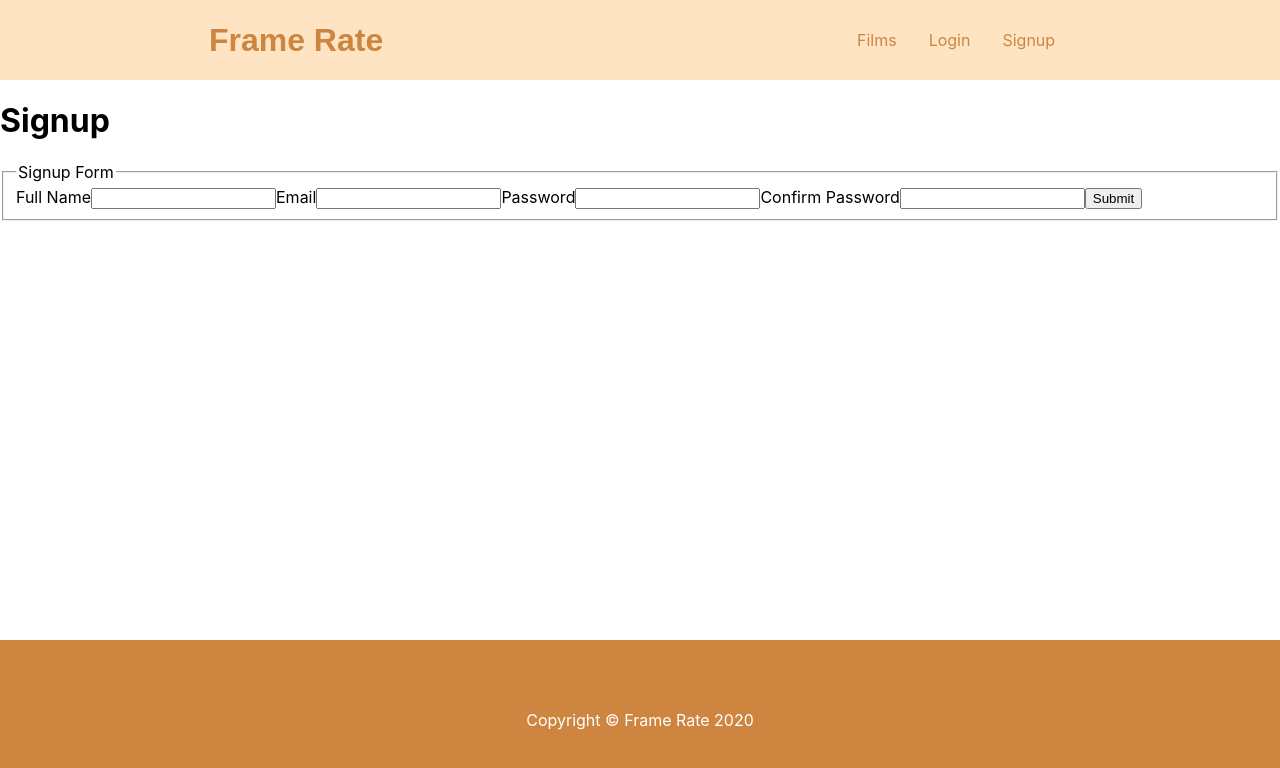
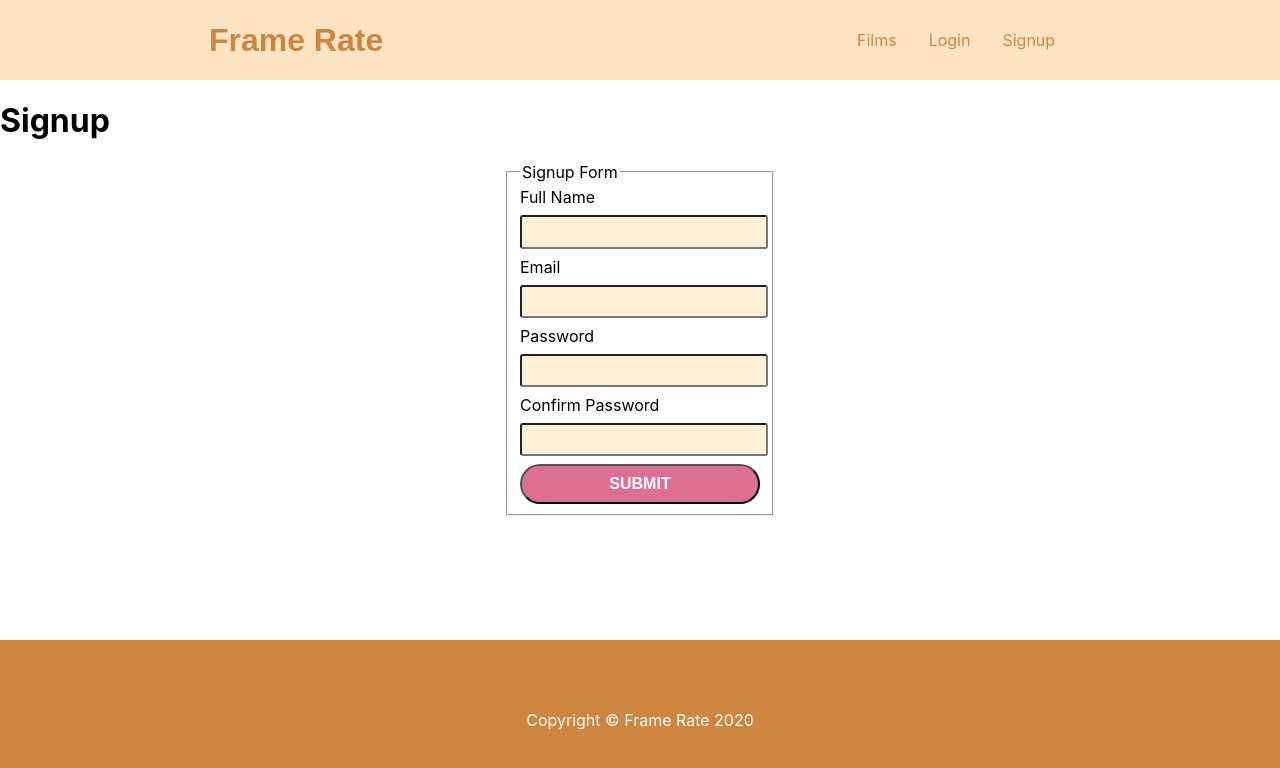
Before and after one commit to cococtrl/frame-rate, a React (Create React App) app: page /signup in a window 1280 px wide. Shown: the top 768 px of the page. Built offline with nearby package versions, Linux system fonts and the light colour scheme; a web font is replaced by a local one.

Commit message:
form style update

```diff
--- a/src/components/SignupForm/SignupForm.jsx
+++ b/src/components/SignupForm/SignupForm.jsx
@@ -2,22 +2,60 @@ import React, { Component } from 'react';
 import styles from './SignupForm.module.css';
 
 class SignupForm extends Component {
+
+    state = {
+        name: '',
+        email: '',
+        password: '',
+        passwordConfirm: ''
+    };
+
+    handleChange = e => {
+        this.setState({
+            [e.target.name]: e.target.value
+        });
+    }
+
     render () {
         return (
-            <form>
+            <form className={styles.form}>
                 <fieldset>
                     <legend>Signup Form</legend>
                     <label htmlFor="name">Full Name</label>
-                    <input id="name" name="name" type="text"/>
+                    <input
+                        id="name"
+                        name="name"
+                        type="text"
+                        value={this.state.name}
+                        onChange={this.handleChange}
+                    />
 
                     <label htmlFor="email">Email</label>
-                    <input id="email" name="email" type="email"/>
+                    <input
+                        id="email"
+                        name="email"
+                        type="email"
+                        value={this.state.email}
+                        onChange={this.handleChange}
+                    />
 
                     <label htmlFor="password">Password</label>
-                    <input id="password" name="password" type="password"/>
+                    <input
+                        id="password"
+                        name="password"
+                        type="password"
+                        value={this.state.password}
+                        onChange={this.handleChange}
+                    />
 
-                    <label htmlFor="passwordConfirmation">Confirm Password</label>
-                    <input id="passwordConfirmation" name="passwordConfirmation" type="password"/>
+                    <label htmlFor="passwordConfirm">Confirm Password</label>
+                    <input
+                        id="passwordConfirm"
+                        name="passwordConfirmation"
+                        type="password"
+                        value={this.state.passwordConfirm}
+                        onChange={this.handleChange}
+                    />
                     <button type="submit">Submit</button>
                 </fieldset>
             </form>
--- a/src/components/SignupForm/SignupForm.module.css
+++ b/src/components/SignupForm/SignupForm.module.css
@@ -0,0 +1,25 @@
+.form fieldset {
+    display: flex;
+    flex-direction: column;
+    width: 15rem;
+    margin: 0 auto;
+}
+
+.form input {
+    width: 100%;
+    margin: .5rem 0 .5rem 0;
+    border-radius: 3px;
+    height: 1.7rem;
+    background-color: papayawhip;
+}
+
+.form button {
+    width: 100%;
+    height: 2.5rem;
+    background-color: palevioletred;
+    border-radius: 20px;
+    text-transform: uppercase;
+    color: white;
+    font-size: 1rem;
+    font-weight: 600;
+}
```
